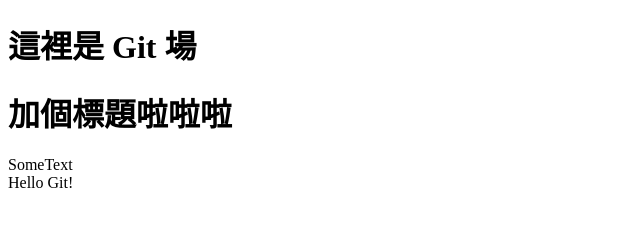
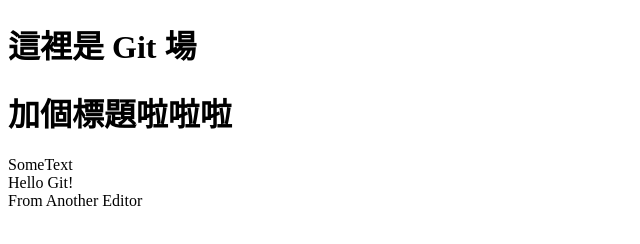
Before and after one commit to tico88612/my-awesome-project, a plain HTML site: page index.html in a window 1280 px wide. Shown: the whole page, without its empty margins (0-640 px from the left). Drawn offline with Linux system fonts and the light colour scheme.

Commit message:
From Another git

```diff
--- a/index.html
+++ b/index.html
@@ -9,6 +9,7 @@
     <h1>這裡是 Git 場</h1>
     <h1>加個標題啦啦啦</h1>
     SomeText<br>
-    Hello Git!
+    Hello Git!<br>
+    From Another Editor
 </body>
 </html>
```
